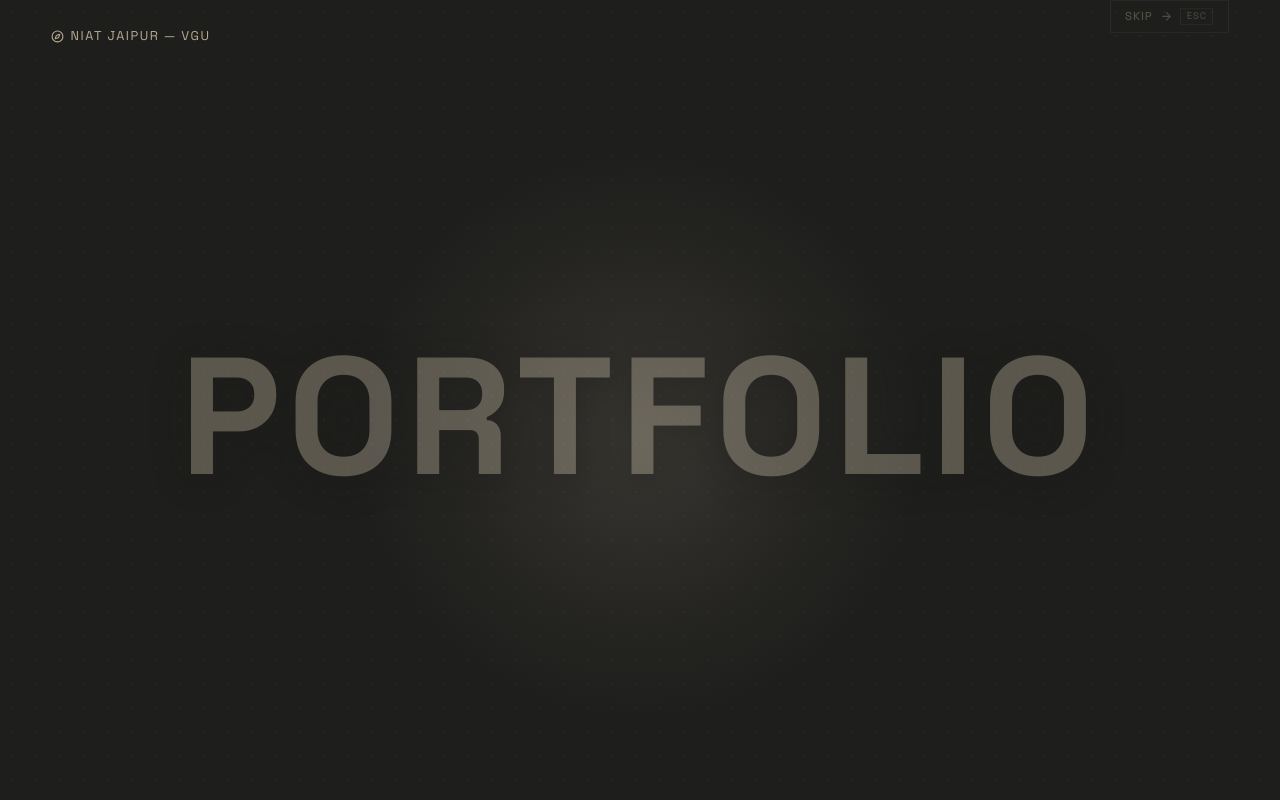
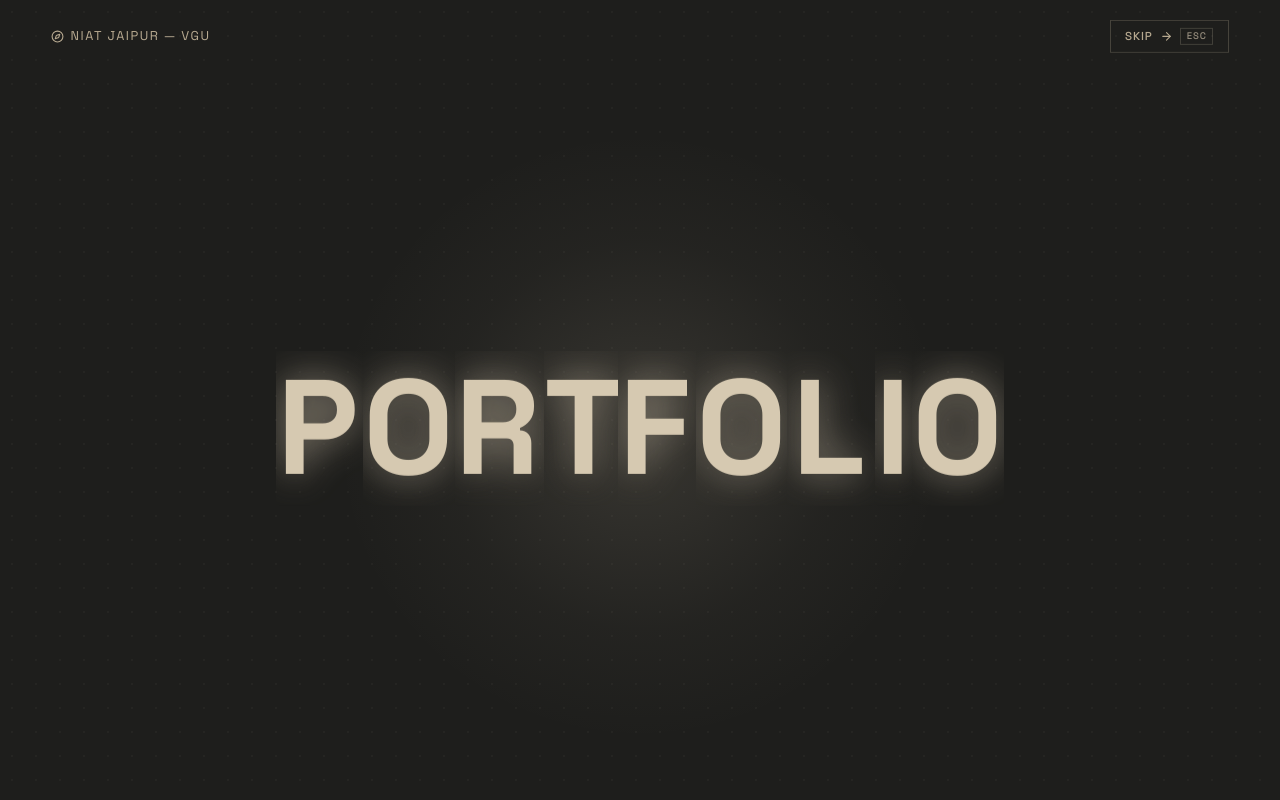
Before and after one commit to connect-adit-jain/Adit-Portfolio, a React (Vite) app: page / in a window 1280 px wide. Shown: the top 800 px of the page. Built offline with nearby package versions, Linux system fonts and the light colour scheme.

Commit message:
fix(preloader): align all letters, remove dot when ADIT JAIN is visible, match I size to other letters, and smooth 3D morph into PORTFOLIO

```diff
--- a/src/components/Preloader/Preloader.css
+++ b/src/components/Preloader/Preloader.css
@@ -81,9 +81,12 @@
 }
 
 /* ==========================================
-   CENTER REEL STAGE: Two-Page Cinematic Flow
-   Page 1: "I" with dot -> swings left ("AD") -> swings right ("T JAIN") -> "ADIT JAIN"
-   Page 2: "PORTFOLIO" in huge text
+   CENTER REEL STAGE: Unified Kinetic Morph
+   1. "I" with dot drops down in spotlight
+   2. "I" tilts left -> "AD" appears with tilt
+   3. "I" tilts right -> "T JAIN" appears with tilt
+   4. "I" snaps to center -> dot disappears, perfectly aligned "ADIT JAIN"
+   5. Letters smoothly roll/morph to form "PORTFOLIO"
    ========================================== */
 .preloader-center-stage {
   flex: 1;
@@ -104,119 +107,118 @@
   top: 50%;
   left: 50%;
   transform: translate(-50%, -50%);
-  width: clamp(280px, 45vw, 620px);
-  height: clamp(280px, 45vw, 620px);
+  width: clamp(320px, 48vw, 680px);
+  height: clamp(320px, 48vw, 680px);
   border-radius: 50%;
-  background: radial-gradient(circle, rgba(216, 203, 179, 0.14) 0%, rgba(216, 203, 179, 0.04) 45%, transparent 70%);
+  background: radial-gradient(circle, rgba(216, 203, 179, 0.14) 0%, rgba(216, 203, 179, 0.03) 45%, transparent 70%);
   pointer-events: none;
   z-index: 1;
 }
 
-/* Page Containers */
-.preloader-page {
+/* Unified Typography Stage */
+.preloader-stage {
   position: relative;
   z-index: 2;
   display: flex;
-  flex-direction: column;
-  align-items: center;
+  align-items: baseline;
   justify-content: center;
-  width: 100%;
+  font-family: var(--font-heading, 'Space Grotesk', sans-serif);
+  font-size: clamp(3.2rem, 10.5vw, 8.5rem);
+  font-weight: 700;
+  line-height: 1;
+  color: var(--color-sand);
+  text-transform: uppercase;
+  user-select: none;
+  letter-spacing: 0.03em;
+  margin-top: -2vh;
+}
+
+/* Group 1: AD */
+.group-ad {
+  display: inline-flex;
+  align-items: baseline;
   will-change: transform, opacity;
 }
 
-.preloader-page-name {
-  margin-top: -2vh;
+/* Group 2: Unit "I" with dot */
+.unit-i {
+  position: relative;
+  display: inline-flex;
+  flex-direction: column;
+  align-items: center;
+  will-change: transform, opacity;
+  line-height: 1;
+  vertical-align: baseline;
 }
 
-/* Page 1: Assembled Name Lockup: "AD" + ("I" + dot) + "T JAIN" */
-.preloader-name-assembly {
-  display: flex;
-  align-items: baseline;
-  justify-content: center;
+.i-glyph-box {
+  display: inline-block;
   position: relative;
-  font-family: var(--font-heading, 'Space Grotesk', sans-serif);
-  font-size: clamp(3.2rem, 11vw, 8.5rem);
-  font-weight: 700;
-  line-height: 1;
-  letter-spacing: 0.02em;
-  color: var(--color-sand);
-  text-transform: uppercase;
-  user-select: none;
+  overflow: hidden;
+  height: 1.15em;
+  line-height: 1.15em;
+  width: 0.28em;
+  text-align: center;
+  perspective: 400px;
+  transform-origin: 50% 100%;
+  will-change: transform, width;
 }
 
-.assembly-part {
+.i-dot {
+  position: absolute;
+  bottom: -0.22em;
+  left: 50%;
+  transform: translateX(-50%);
+  width: 0.16em;
+  height: 0.16em;
+  border-radius: 50%;
+  background: #D8CBB3;
+  box-shadow: 0 0 18px rgba(216, 203, 179, 0.6);
+  will-change: transform, opacity;
+}
+
+/* Group 3: T JAIN */
+.group-tjain {
+  display: inline-flex;
+  align-items: baseline;
+  will-change: transform, opacity;
+}
+
+/* Individual Morph Slots */
+.slot {
+  position: relative;
   display: inline-block;
+  height: 1.15em;
+  line-height: 1.15em;
+  overflow: hidden;
+  perspective: 400px;
+  text-align: center;
+}
+
+/* Dynamic slot widths tuned to Space Grotesk letter proportions */
+.slot-w-a { width: 0.65em; }
+.slot-w-d { width: 0.68em; }
+.slot-w-t { width: 0.55em; }
+.space-slot { width: 0.38em; will-change: width; }
+.slot-w-j { width: 0.52em; will-change: width; }
+.slot-w-a2 { width: 0.65em; }
+.slot-w-i2 { width: 0.28em; }
+.slot-w-n { width: 0.68em; }
+
+.char-top, .char-bot {
+  display: block;
+  line-height: 1.15em;
   will-change: transform, opacity;
   color: #D8CBB3;
 }
 
-.assembly-left {
-  /* "AD" */
-  margin-right: clamp(6px, 1.2vw, 14px);
-}
-
-/* The "I" with dot unit (Image 1, 2, 3) */
-.assembly-i-unit {
-  display: inline-flex;
-  flex-direction: column;
-  align-items: center;
-  justify-content: flex-end;
-  position: relative;
-  margin: 0 clamp(4px, 0.8vw, 10px);
-  will-change: transform, opacity;
-}
-
-.assembly-i-bar {
-  display: block;
-  width: clamp(14px, 2.2vw, 26px);
-  height: clamp(48px, 8vw, 86px);
-  background: #D8CBB3;
-  border-radius: 3px;
-  transform-origin: 50% 100%; /* Pivots at bottom right above the dot! */
-  will-change: transform;
-  box-shadow: 0 0 24px rgba(216, 203, 179, 0.5);
-}
-
-.assembly-i-dot {
-  display: block;
-  width: clamp(16px, 2.4vw, 26px);
-  height: clamp(16px, 2.4vw, 26px);
-  border-radius: 50%;
-  background: #D8CBB3;
-  margin-top: clamp(6px, 1vw, 12px);
-  box-shadow: 0 0 24px rgba(216, 203, 179, 0.6);
-  will-change: transform, opacity;
-}
-
-.assembly-right {
-  /* "T JAIN" */
-  margin-left: clamp(6px, 1.2vw, 14px);
-}
-
-/* Page 2: "then PORTFOLIO in next page" (Image 4) */
-.preloader-page-portfolio {
+.char-bot {
   position: absolute;
-  inset: 0;
-  display: none;
-  align-items: center;
-  justify-content: center;
-  pointer-events: none;
-}
-
-.preloader-huge-portfolio {
-  font-family: var(--font-heading, 'Space Grotesk', sans-serif);
-  font-size: clamp(3.5rem, 13vw, 11rem);
-  font-weight: 700;
-  letter-spacing: 0.04em;
-  color: #D8CBB3;
-  text-transform: uppercase;
-  margin: 0;
-  text-shadow:
-    0 4px 40px rgba(30, 30, 28, 0.9),
-    0 2px 14px rgba(30, 30, 28, 0.7);
-  line-height: 0.9;
-  z-index: 2;
-  will-change: transform, opacity;
+  top: 0;
+  left: 0;
+  width: 100%;
+  height: 100%;
+  opacity: 0;
 }
 
 /* Subtle background halftone grid texture */
--- a/src/components/Preloader/Preloader.tsx
+++ b/src/components/Preloader/Preloader.tsx
@@ -10,14 +10,12 @@ interface PreloaderProps {
 
 export const Preloader: React.FC<PreloaderProps> = ({ onComplete }) => {
   const containerRef = useRef<HTMLDivElement>(null);
-  const page1Ref = useRef<HTMLDivElement>(null);
-  const page2Ref = useRef<HTMLDivElement>(null);
-  const adRef = useRef<HTMLSpanElement>(null);
-  const pivotRef = useRef<HTMLDivElement>(null);
-  const barRef = useRef<HTMLSpanElement>(null);
-  const dotRef = useRef<HTMLSpanElement>(null);
-  const tjainRef = useRef<HTMLSpanElement>(null);
-  const portfolioTextRef = useRef<HTMLHeadingElement>(null);
+  const stageRef = useRef<HTMLDivElement>(null);
+  const groupAdRef = useRef<HTMLDivElement>(null);
+  const unitIRef = useRef<HTMLDivElement>(null);
+  const iBoxRef = useRef<HTMLDivElement>(null);
+  const iDotRef = useRef<HTMLSpanElement>(null);
+  const groupTjainRef = useRef<HTMLDivElement>(null);
   const skipBtnRef = useRef<HTMLButtonElement>(null);
 
   const [isSkipped, setIsSkipped] = useState(false);
@@ -44,7 +42,7 @@ export const Preloader: React.FC<PreloaderProps> = ({ onComplete }) => {
         },
       });
 
-      tl.to([page1Ref.current, page2Ref.current, skipBtnRef.current], {
+      tl.to([stageRef.current, skipBtnRef.current], {
         opacity: 0,
         y: -30,
         duration: 0.4,
@@ -87,23 +85,34 @@ export const Preloader: React.FC<PreloaderProps> = ({ onComplete }) => {
       const masterTl = gsap.timeline();
 
       // Initial state
-      gsap.set(page1Ref.current, { opacity: 1 });
-      gsap.set(page2Ref.current, { opacity: 0, display: 'none' });
-      gsap.set(adRef.current, { opacity: 0, x: -35 });
-      gsap.set(tjainRef.current, { opacity: 0, x: 35 });
-      gsap.set(pivotRef.current, {
+      gsap.set(groupAdRef.current, {
+        opacity: 0,
+        x: -35,
+        rotation: -12,
+        transformOrigin: 'bottom right',
+      });
+      gsap.set(groupTjainRef.current, {
+        opacity: 0,
+        x: 35,
+        rotation: 10,
+        transformOrigin: 'bottom left',
+      });
+      gsap.set(unitIRef.current, {
         y: -280,
         opacity: 0,
         scale: 0.9,
       });
-      gsap.set(barRef.current, {
+      gsap.set(iBoxRef.current, {
         rotation: 0,
         transformOrigin: '50% 100%',
+        width: '0.28em',
       });
+      gsap.set(iDotRef.current, { opacity: 1, scale: 1 });
+      gsap.set('.char-bot', { yPercent: 105, rotateX: -90, opacity: 0 });
 
       // ── STAGE 1: "first 'I' should come with a dot" (Image 1) ──
       masterTl
-        .to(pivotRef.current, {
+        .to(unitIRef.current, {
           y: 0,
           opacity: 1,
           scale: 1,
@@ -111,100 +120,144 @@ export const Preloader: React.FC<PreloaderProps> = ({ onComplete }) => {
           ease: 'bounce.out',
           delay: 0.25,
         })
-        // ── STAGE 2: "I" bar tilts left -> "AD" appears (Image 2) ──
+        // ── STAGE 2: "I" tilts left, "AD" appears tilting into place (Image 2) ──
         .to(
-          barRef.current,
+          iBoxRef.current,
           {
-            rotation: -44,
+            rotation: -38,
             duration: 0.52,
             ease: 'power2.out',
           },
-          '+=0.25'
+          '+=0.2'
         )
         .to(
-          adRef.current,
+          groupAdRef.current,
           {
             opacity: 1,
             x: 0,
-            duration: 0.45,
+            rotation: 0,
+            duration: 0.5,
             ease: 'power2.out',
           },
-          '-=0.38'
+          '-=0.36'
         )
-        // ── STAGE 3: "I" bar tilts right -> "T JAIN" appears (Image 3) ──
+        // ── STAGE 3: "I" tilts right, "T JAIN" appears tilting into place (Image 3) ──
         .to(
-          barRef.current,
+          iBoxRef.current,
           {
-            rotation: 40,
-            duration: 0.58,
+            rotation: 36,
+            duration: 0.55,
             ease: 'power1.inOut',
           },
-          '+=0.15'
+          '+=0.12'
         )
         .to(
-          tjainRef.current,
+          groupTjainRef.current,
           {
             opacity: 1,
             x: 0,
+            rotation: 0,
             duration: 0.5,
             ease: 'power2.out',
           },
-          '-=0.45'
+          '-=0.42'
         )
-        // ── STAGE 4: "I" snaps back to vertical center -> "ADIT JAIN" assembled ──
-        .to(barRef.current, {
+        // ── STAGE 4: "I" snaps to center, dot is removed, "ADIT JAIN" fully aligned ──
+        .to(iBoxRef.current, {
           rotation: 0,
           duration: 0.65,
           ease: 'elastic.out(1, 0.45)',
         })
         .to(
-          [adRef.current, pivotRef.current, tjainRef.current],
+          iDotRef.current,
+          {
+            opacity: 0,
+            scale: 0,
+            duration: 0.28,
+            ease: 'power2.out',
+          },
+          '-=0.42'
+        )
+        // Ambient glow across perfectly aligned "ADIT JAIN"
+        .to(
+          stageRef.current,
           {
             textShadow:
               '0 0 35px rgba(216, 203, 179, 0.55), 0 0 15px rgba(216, 203, 179, 0.3)',
-            duration: 0.4,
+            duration: 0.35,
             ease: 'power2.out',
           },
           '-=0.2'
         )
-        // ── STAGE 5: "then PORTFOLIO in next page" (Image 4) ──
-        // Fade out Page 1
+        // ── STAGE 5: Letters smoothly change / morph into "PORTFOLIO" ──
         .to(
-          page1Ref.current,
+          '.char-top',
           {
+            yPercent: -105,
+            rotateX: 90,
             opacity: 0,
-            scale: 0.95,
+            duration: 0.65,
+            ease: 'power2.inOut',
+            stagger: 0.04,
+          },
+          '+=0.8'
+        )
+        .to(
+          '.char-bot',
+          {
+            yPercent: 0,
+            rotateX: 0,
+            opacity: 1,
+            duration: 0.65,
+            ease: 'power2.inOut',
+            stagger: 0.04,
+          },
+          '-=0.6'
+        )
+        // Expand widths for the incoming PORTFOLIO characters (R, F, and O in slot 6)
+        .to(
+          iBoxRef.current,
+          {
+            width: '0.66em',
             duration: 0.45,
-            ease: 'power2.in',
+            ease: 'power2.out',
           },
-          '+=0.75'
+          '-=0.52'
         )
-        // Activate and reveal Page 2 (huge PORTFOLIO)
-        .set(page2Ref.current, { display: 'flex' })
-        .fromTo(
-          page2Ref.current,
-          { opacity: 0 },
-          { opacity: 1, duration: 0.3 }
+        .to(
+          '.space-slot',
+          {
+            width: '0.58em',
+            duration: 0.45,
+            ease: 'power2.out',
+          },
+          '-=0.45'
         )
-        .fromTo(
-          portfolioTextRef.current,
-          { opacity: 0, scale: 0.92, y: 25 },
+        .to(
+          '.slot-w-j',
           {
-            opacity: 1,
-            scale: 1,
-            y: 0,
-            duration: 0.75,
-            ease: 'power3.out',
+            width: '0.68em',
+            duration: 0.45,
+            ease: 'power2.out',
           },
-          '-=0.15'
+          '-=0.45'
         )
-        // Hold on PORTFOLIO (~1.0s), then curtain exit to hero!
+        .to(
+          stageRef.current,
+          {
+            textShadow:
+              '0 0 40px rgba(216, 203, 179, 0.65), 0 4px 30px rgba(30, 30, 28, 0.9)',
+            duration: 0.4,
+          },
+          '-=0.2'
+        )
+        // Hold on PORTFOLIO (~1.1s), then curtain exit to hero!
         .call(
           () => {
             finishPreloader();
           },
           undefined,
-          '+=1.0'
+          '+=1.1'
         );
     }, containerRef);
 
@@ -242,39 +295,61 @@ export const Preloader: React.FC<PreloaderProps> = ({ onComplete }) => {
         </button>
       </div>
 
-      {/* Center Reel Stage: Page 1 (AD + I with dot + T JAIN) & Page 2 (PORTFOLIO) */}
+      {/* Center Reel Stage: Morphing Typography */}
       <div className="preloader-center-stage">
-        {/* Soft Radial Spotlight Halo */}
+        {/* Soft Radial Spotlight Halo (Image 1) */}
         <div className="preloader-spotlight" aria-hidden="true" />
 
-        {/* ── Page 1: "I" with dot -> AD -> T JAIN -> ADIT JAIN ── */}
-        <div ref={page1Ref} className="preloader-page preloader-page-name">
-          <div className="preloader-name-assembly" aria-label="Adit Jain">
-            <span ref={adRef} className="assembly-part assembly-left">
-              AD
-            </span>
+        {/* Unified 9-character Stage: ADIT JAIN -> PORTFOLIO */}
+        <div ref={stageRef} className="preloader-stage" aria-label="Adit Jain Portfolio">
+          {/* Group 1: AD */}
+          <div ref={groupAdRef} className="group-ad">
+            <div className="slot slot-w-a">
+              <span className="char-top">A</span>
+              <span className="char-bot">P</span>
+            </div>
+            <div className="slot slot-w-d">
+              <span className="char-top">D</span>
+              <span className="char-bot">O</span>
+            </div>
+          </div>
 
-            {/* Middle: "I" bar + circular dot (Image 1, 2, 3) */}
-            <div ref={pivotRef} className="assembly-i-unit">
-              <span ref={barRef} className="assembly-i-bar" />
-              <span ref={dotRef} className="assembly-i-dot" />
+          {/* Group 2: "I" with dot (exact same size as other letters, dot disappears on assemble) */}
+          <div ref={unitIRef} className="unit-i">
+            <div ref={iBoxRef} className="i-glyph-box">
+              <span className="char-top">I</span>
+              <span className="char-bot">R</span>
             </div>
+            <span ref={iDotRef} className="i-dot" aria-hidden="true" />
+          </div>
 
-            <span ref={tjainRef} className="assembly-part assembly-right">
-              T&nbsp;JAIN
-            </span>
+          {/* Group 3: T JAIN */}
+          <div ref={groupTjainRef} className="group-tjain">
+            <div className="slot slot-w-t">
+              <span className="char-top">T</span>
+              <span className="char-bot">T</span>
+            </div>
+            <div className="slot space-slot">
+              <span className="char-top">&nbsp;</span>
+              <span className="char-bot">F</span>
+            </div>
+            <div className="slot slot-w-j">
+              <span className="char-top">J</span>
+              <span className="char-bot">O</span>
+            </div>
+            <div className="slot slot-w-a2">
+              <span className="char-top">A</span>
+              <span className="char-bot">L</span>
+            </div>
+            <div className="slot slot-w-i2">
+              <span className="char-top">I</span>
+              <span className="char-bot">I</span>
+            </div>
+            <div className="slot slot-w-n">
+              <span className="char-top">N</span>
+              <span className="char-bot">O</span>
+            </div>
           </div>
-        </div>
-
-        {/* ── Page 2: "then PORTFOLIO in next page" (Image 4) ── */}
-        <div
-          ref={page2Ref}
-          className="preloader-page preloader-page-portfolio"
-          aria-label="Portfolio"
-        >
-          <h1 ref={portfolioTextRef} className="preloader-huge-portfolio">
-            PORTFOLIO
-          </h1>
         </div>
       </div>
 
```
